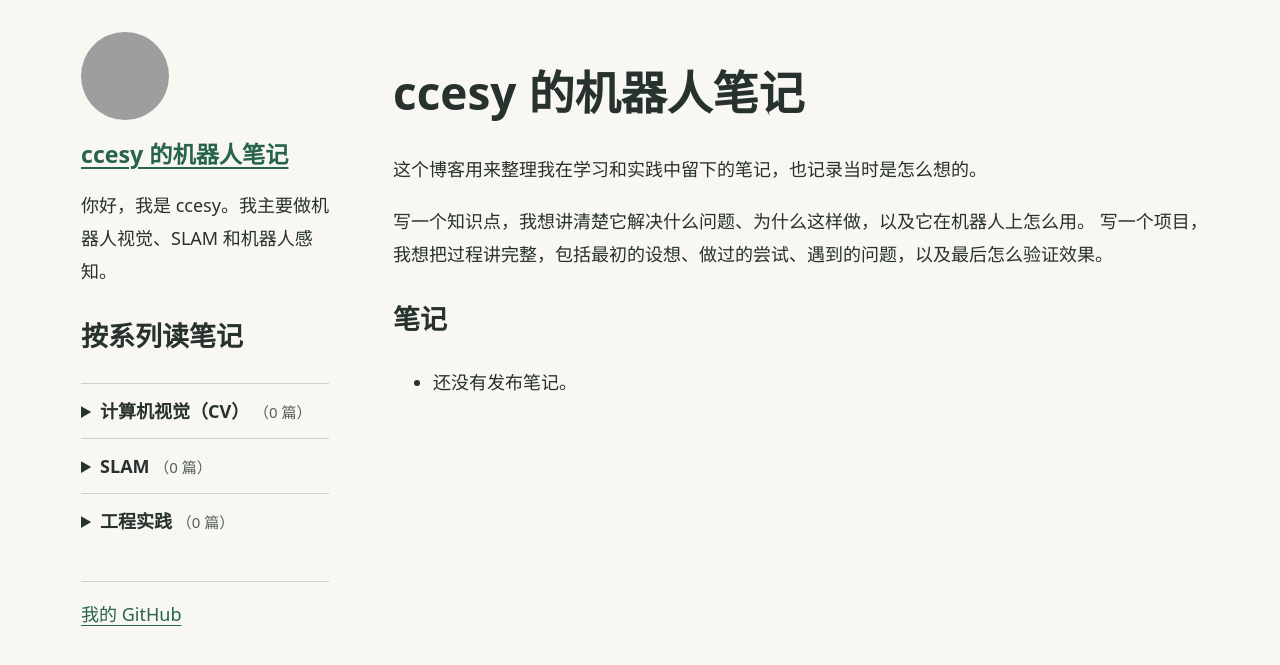
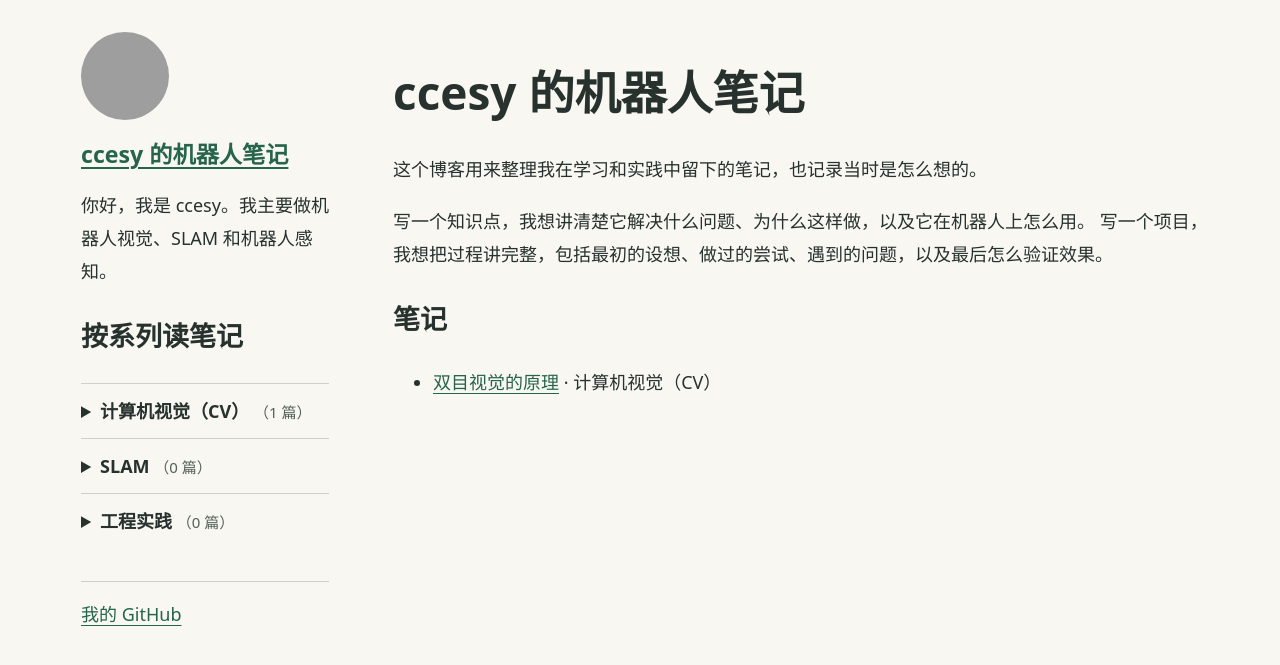
Before and after one commit to ccesy/ccesy.github.io, a Jekyll site: the page built from index.html, in a window 1280 px wide. Shown: the top 665 px of the page. Built offline with Jekyll 4.4.1, drawn with Linux system fonts in a browser that asks for light colours; grey boxes are pictures that could not be loaded.

Commit message:
add the first page

```diff
--- a/_config.yml
+++ b/_config.yml
@@ -1,16 +1,18 @@
-collections:
-  notes:
-    output: true
-    permalink: /notes/:path/
+include:
+  - _notes
+plugins:
+  - jekyll-optional-front-matter
 defaults:
   - scope:
-      path: ""
-      type: notes
+      path: "_notes"
+      type: pages
     values:
       layout: notebook
+      notebook_note: true
   - scope:
-      path: "_notes/stereo-vision"
-      type: notes
+      path: "_notes/stereo-vision/*.md"
+      type: pages
     values:
       series: 计算机视觉（CV）
-      course: stereo-vision
+      stereo_article: true
+      permalink: /notes/stereo-vision/:basename/
--- /dev/null
+++ b/_includes/note-title.html
@@ -0,0 +1,5 @@
+{%- if include.note.stereo_article -%}
+  {{- include.note.name | split: '.' | pop | join: '.' | escape -}}
+{%- else -%}
+  {{- include.note.title | escape -}}
+{%- endif -%}
--- a/_layouts/notebook.html
+++ b/_layouts/notebook.html
@@ -3,7 +3,7 @@
 <head>
   <meta charset="utf-8">
   <meta name="viewport" content="width=device-width, initial-scale=1">
-  <title>ccesy 的机器人笔记</title>
+  <title>{% if page.stereo_article %}{% include note-title.html note=page %} · {% endif %}ccesy 的机器人笔记</title>
   <style>
     body {
       max-width: 640px;
@@ -79,46 +79,42 @@
     <section aria-labelledby="series-title">
       <h2 id="series-title">按系列读笔记</h2>
 
-{% assign all_notes = site.posts | concat: site.notes %}
+      {% assign note_pages = site.pages | where: "notebook_note", true %}
+      {% assign stereo_articles = note_pages | where: "stereo_article", true | sort: "name" %}
+      {% assign other_notes = note_pages | where_exp: "note", "note.stereo_article != true" %}
+      {% assign all_notes = site.posts | concat: other_notes %}
       {% assign defaults = "计算机视觉（CV）|SLAM|工程实践" | split: "|" %}
       {% assign custom = all_notes | map: "series" | compact | uniq %}
       {% assign series_names = defaults | concat: custom | uniq %}
 
       {% for name in series_names %}
         {% assign articles = all_notes | where: "series", name %}
+        {% assign article_count = articles.size %}
+        {% if name == "计算机视觉（CV）" %}
+          {% assign article_count = article_count | plus: stereo_articles.size %}
+        {% endif %}
 
         <details{% if page.series == name %} open{% endif %}>
           <summary>
             {{ name | escape }}
-            <small>（{{ articles.size }} 篇）</small>
+            <small>（{{ article_count }} 篇）</small>
           </summary>
 
           {% if name == "计算机视觉（CV）" %}
-            <details style="margin-left:1rem"{% if page.course == "stereo-vision" %} open{% endif %}>
+            <details style="margin-left:1rem"{% if page.stereo_article %} open{% endif %}>
               <summary>从零实现双目视觉</summary>
-              {% assign lessons = articles | where: "course", "stereo-vision" %}
-              {% for stage in site.data.stereo_vision %}
-                <p>{{ stage.name | escape }}</p>
-                <ol start="{{ stage.lessons[0][0] }}">
-                  {% for lesson in stage.lessons %}
-                    {% assign matches = lessons | where: "chapter", lesson[0] %}
-                    <li>{% if matches.size > 0 %}
-                      {% for note in matches %}<a href="{{ note.url | relative_url | escape }}">{{ note.title | escape }}</a>{% unless forloop.last %} / {% endunless %}{% endfor %}
-                    {% else %}{{ lesson[1] | escape }} <small>待写</small>{% endif %}</li>
+              {% if stereo_articles.size > 0 %}
+                <ul>
+                  {% for note in stereo_articles %}
+                    <li><a href="{{ note.url | relative_url | escape }}"{% if page.url == note.url %} aria-current="page"{% endif %}>{% include note-title.html note=note %}</a></li>
                   {% endfor %}
-                </ol>
-              {% endfor %}
-              {% for note in lessons %}
-                {% unless note.chapter and note.chapter >= 1 and note.chapter <= 8 %}
-                  <p><a href="{{ note.url | relative_url | escape }}">{{ note.title | escape }}</a></p>
-                {% endunless %}
-              {% endfor %}
+                </ul>
+              {% endif %}
             </details>
           {% endif %}
           {% if articles.size > 0 %}
             <ul>
               {% for article in articles %}
-                {% if name == "计算机视觉（CV）" and article.course == "stereo-vision" %}{% continue %}{% endif %}
                 <li>
                   <a href="{{ article.url | relative_url | escape }}">
                     {{ article.title | escape }}
@@ -137,6 +133,6 @@
       <a href="https://github.com/ccesy">我的 GitHub</a>
     </footer>
   </aside>
-    <main><h1>{{ page.title | escape }}</h1>{{ content }}</main>
+  <main><h1>{% include note-title.html note=page %}</h1>{{ content }}</main>
 </body>
 </html>
--- a/index.html
+++ b/index.html
@@ -9,6 +9,7 @@ title: ccesy 的机器人笔记
       写一个项目，我想把过程讲完整，包括最初的设想、做过的尝试、遇到的问题，以及最后怎么验证效果。
     </p>
 
-{% assign all_notes = site.posts | concat: site.notes %}
+{% assign note_pages = site.pages | where: "notebook_note", true | sort: "path" %}
+{% assign all_notes = site.posts | concat: note_pages %}
 <h2>笔记</h2>
-<ul>{% for note in all_notes %}<li><a href="{{ note.url | relative_url | escape }}">{{ note.title | escape }}</a> · {{ note.series | escape }}</li>{% else %}<li>还没有发布笔记。</li>{% endfor %}</ul>
+<ul>{% for note in all_notes %}<li><a href="{{ note.url | relative_url | escape }}">{% include note-title.html note=note %}</a> · {{ note.series | escape }}</li>{% else %}<li>还没有发布笔记。</li>{% endfor %}</ul>
```
